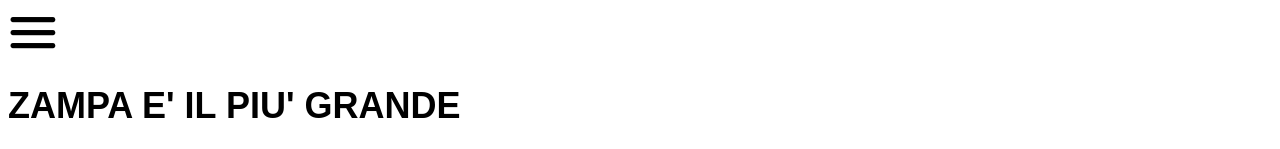
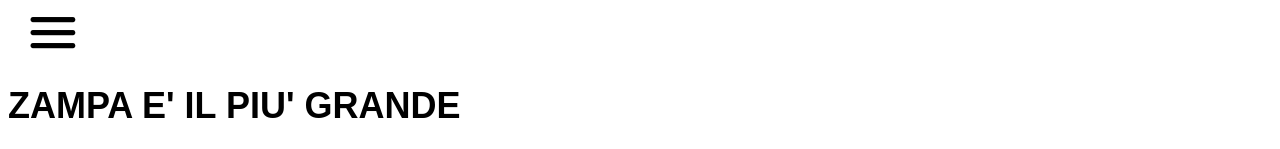
Before and after one commit to zampfia/zampfia.github.io, a Next.js app: page / in a window 1280 px wide. Shown: the top 149 px of the page. Built offline with nearby package versions, Linux system fonts and the light colour scheme.

Commit message:
Moved the menu button
[skip ci]

```diff
--- a/app/styles/layout.css
+++ b/app/styles/layout.css
@@ -5,4 +5,5 @@
     background: url(../../public/photos/menu.png);
     border-style: none;
     background-color: none;
+    left: 20px
 }
```
